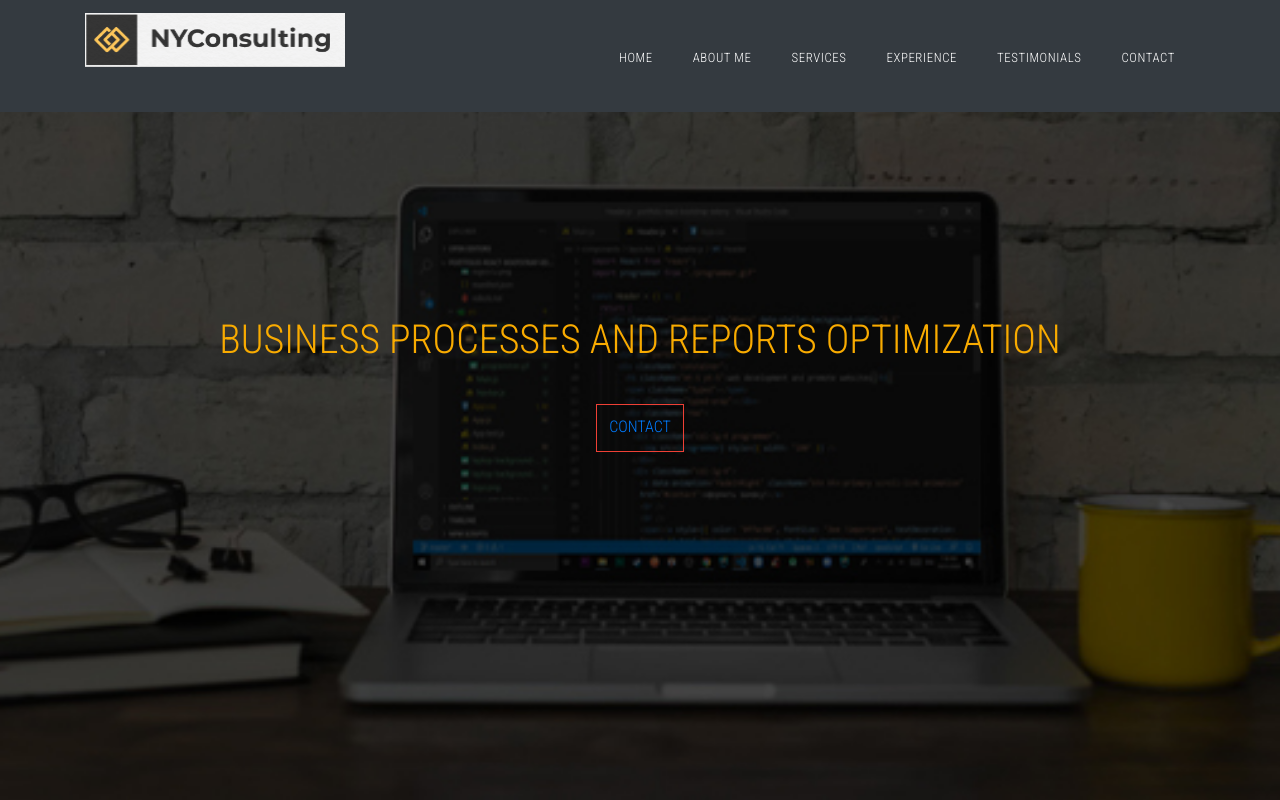
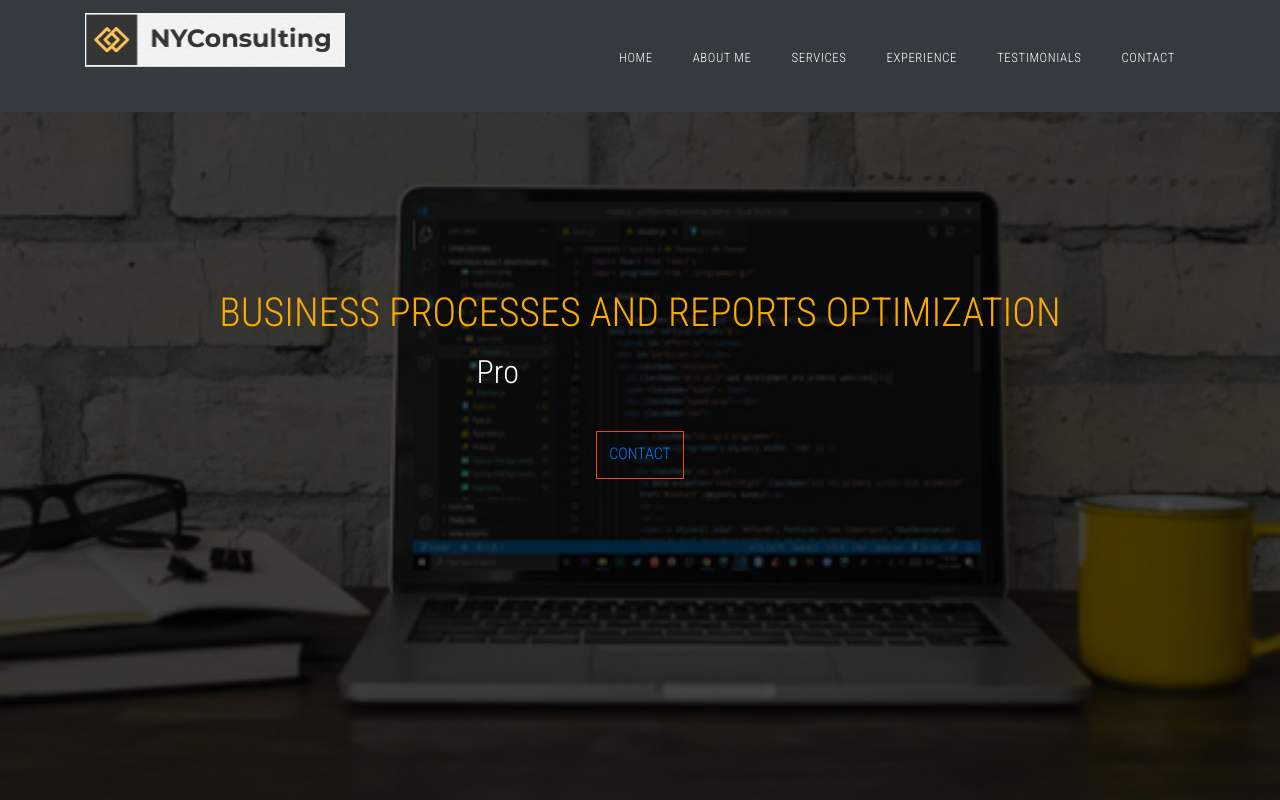
Before and after one commit to yuzhakova/website, a React (Create React App) app in the folder client/: page / in a window 1280 px wide. Shown: the top 800 px of the page. Built offline with nearby package versions, Linux system fonts and the light colour scheme; no server answers.

Commit message:
Add typed effect using react-typed library

```diff
--- a/client/package.json
+++ b/client/package.json
@@ -23,6 +23,8 @@
     "react-responsive-carousel": "^3.2.13",
     "react-scripts": "4.0.3",
     "react-scroll": "^1.8.2",
+    "react-typed": "^1.2.0",
+    "typed-js": "^0.2.3",
     "web-vitals": "^1.1.0"
   },
   "scripts": {
--- a/client/src/App.css
+++ b/client/src/App.css
@@ -438,6 +438,15 @@ textarea.form-control {
   font-weight: 900;
   color: var(--primary-green);
 }
+
+/* typed text */
+.typed-text {
+  font-size: 2rem;
+  color: var(--primary-white);
+  background: transparent !important;
+  border-color: transparent;
+}
+
 /* media */
 @media (max-width: 768px) {
   .contact {
@@ -449,4 +458,4 @@ textarea.form-control {
   .contact p {
     padding: 0 0.4rem;
   }
-} ;
+}
--- a/client/src/components/Header.js
+++ b/client/src/components/Header.js
@@ -1,7 +1,7 @@
 import React from "react";
 import { Link } from "react-scroll";
 
-// import Typed from 'react-typed';
+import Typed from "react-typed";
 
 const Header = () => {
   return (
@@ -9,20 +9,20 @@ const Header = () => {
       <div className="main-info">
         <h1>business processes and reports optimization</h1>
 
-        {/* <Typed
+        <Typed
           className="typed-text"
           strings={[
-            'reporting design',
-            'processes optimization',
-            'excel training and automation',
-            'productivity increase',
+            "Productivity Increase",
+            "Processes Optimization",
+            "Reporting Design",
+            "Excel Training",
           ]}
           typeSpeed={40}
           backSpeed={60}
           loop
         >
-          <input type="text" />
-        </Typed> */}
+          <input className="typed-text" type="text" />
+        </Typed>
         <a href="#" className="btn-main-offer">
           <Link smooth={true} to="contact" href="#">
             Contact
```
Also changed, not shown: 1 other file (tests, documents, lock files or other folders).
